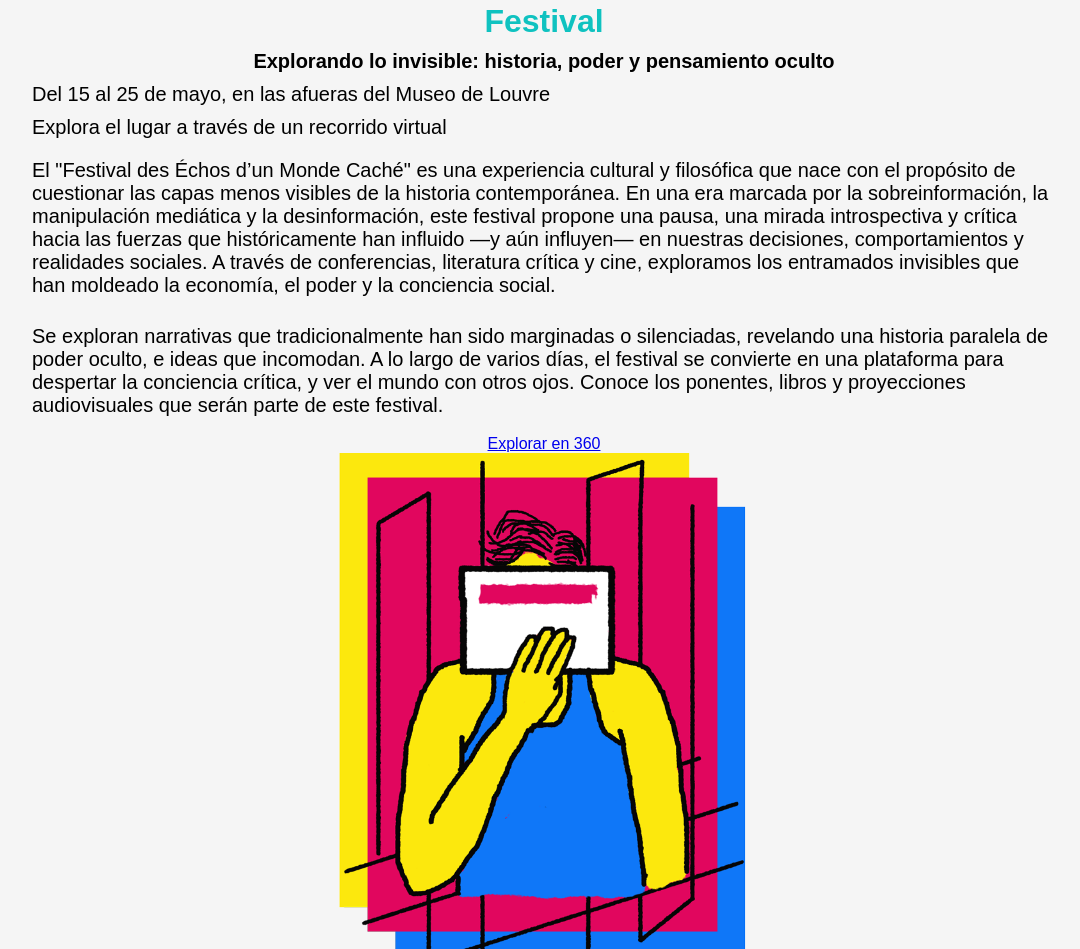
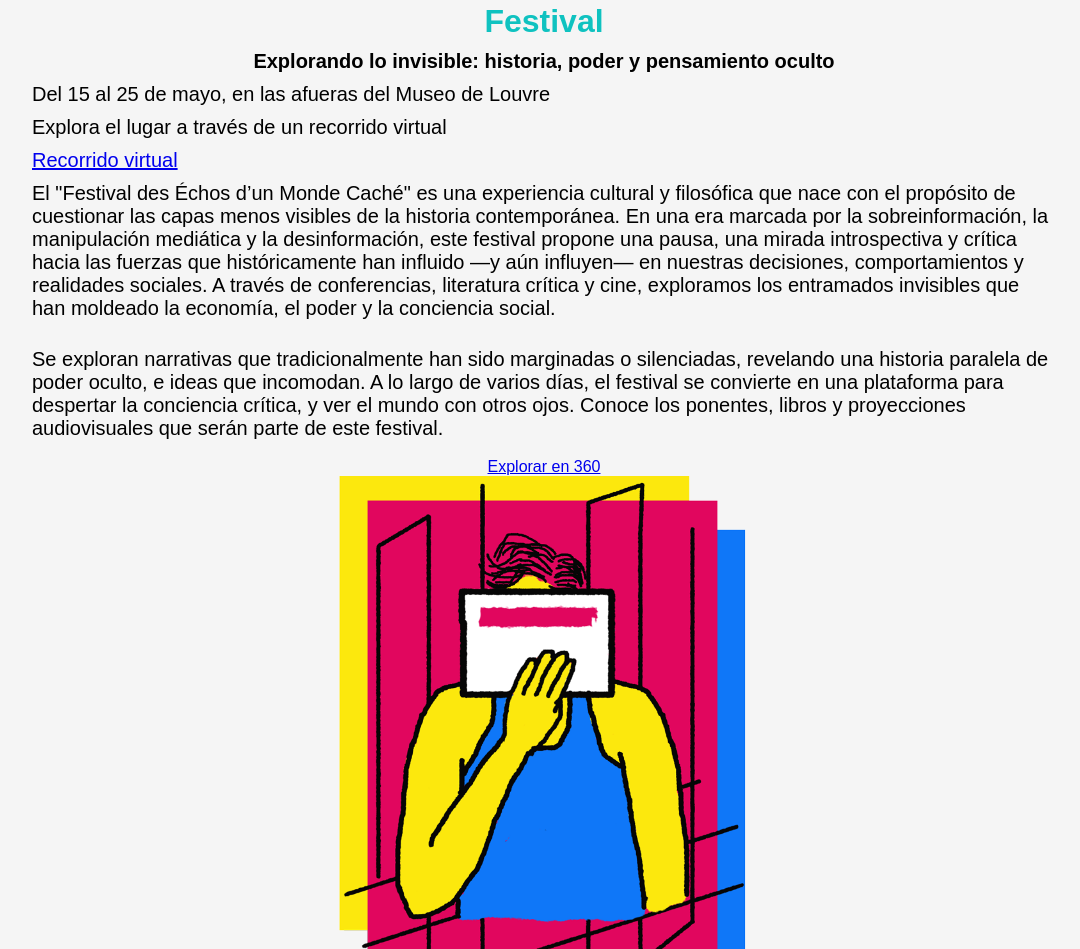
Before and after one commit to Alvata/FestivalEMC, a plain HTML site: page index.html in a window 1280 px wide. Shown: the part 865-1814 px from the top of the page, without its empty margins (96-1176 px from the left). Drawn offline with Linux system fonts and the light colour scheme.

Commit message:
Update index.html

```diff
--- a/index.html
+++ b/index.html
@@ -97,7 +97,7 @@ la estructura que se llenara como se menciona a continuación...-->
 <p>Del 15 al 25 de mayo, en las afueras del Museo de Louvre</p>
 <p>Explora el lugar a través de un recorrido virtual</p>
 	<p>
-
+<a href="https://alvata.github.io/Visor360/"target="_blank">Recorrido virtual</a>
 	</p>
 		<p>El "Festival des Échos d’un Monde Caché" es una experiencia cultural y filosófica que nace con el propósito de cuestionar las capas menos visibles de la historia contemporánea. En una era marcada por la sobreinformación, la manipulación mediática y la desinformación, este festival propone una pausa, una mirada introspectiva y crítica hacia las fuerzas que históricamente han influido —y aún influyen— en nuestras decisiones, comportamientos y realidades sociales. A través de conferencias, literatura crítica y cine, exploramos los entramados invisibles que han moldeado la economía, el poder y la conciencia social.</p>
 		        <br><!--etiqueta para un brinco de renglón-->
```
